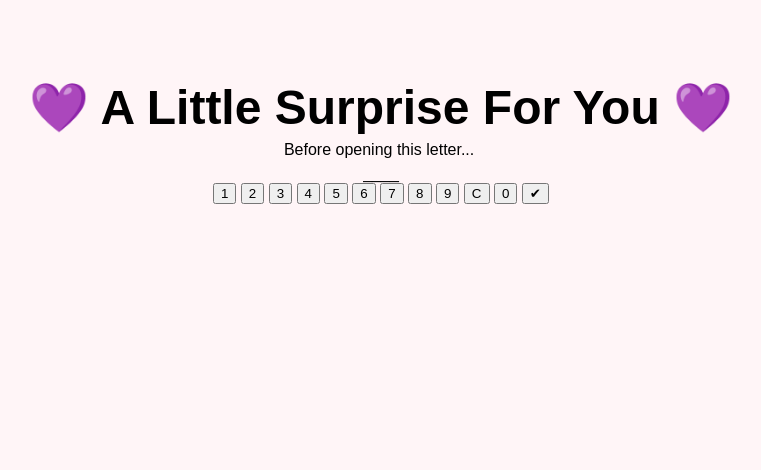
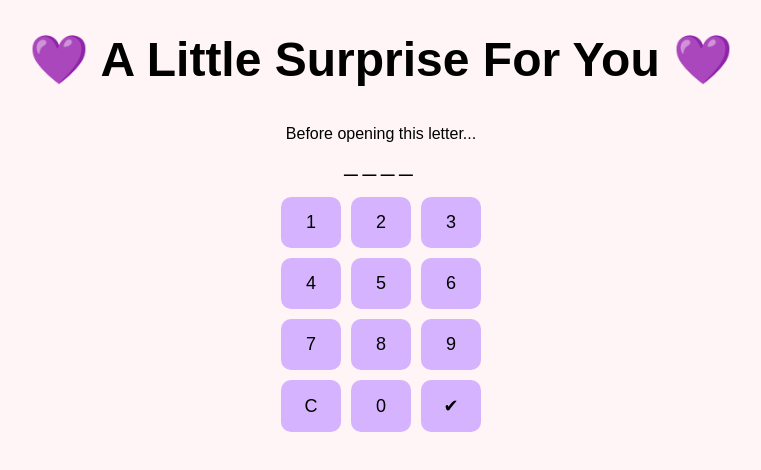
Before and after one commit to itrstnn26/Digital-Album-nayah-and-me-, a plain HTML site: page index.html in a window 1280 px wide. Shown: the whole page, without its empty margins (259-1020 px from the left). Drawn offline with Linux system fonts and the light colour scheme.

Commit message:
Update style.css

```diff
--- a/style.css
+++ b/style.css
@@ -56,24 +56,26 @@ img{
     transform:translateY(0);
 }
 
-#login{
-    min-height:100vh;
-
-    display:flex;
-    flex-direction:column;
-
-    align-items:center;
-
-    justify-content:flex-start;
-
-    text-align:center;
-
-    gap:20px;
-
-    padding:80px 20px;
+.keypad{
+    display:grid;
+    grid-template-columns:repeat(3, 60px);
+    gap:10px;
+    justify-content:center;
+    margin-top:20px;
 }
 
-#login h1,
-#login p{
-    margin: 0;
+.keypad button{
+    padding:15px;
+    font-size:18px;
+    border-radius:10px;
+    border:none;
+    background:#d6b3ff;
+    cursor:pointer;
 }
+
+#pin-display{
+    font-size:24px;
+    letter-spacing:5px;
+    margin-bottom:15px;
+    text-align:center;
+}
```
